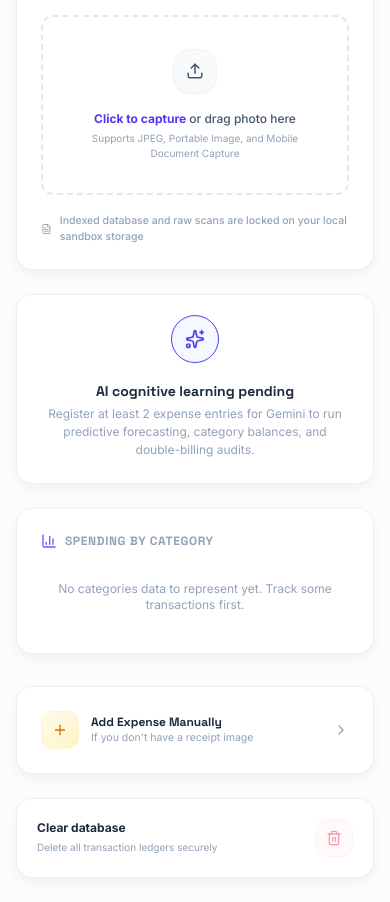
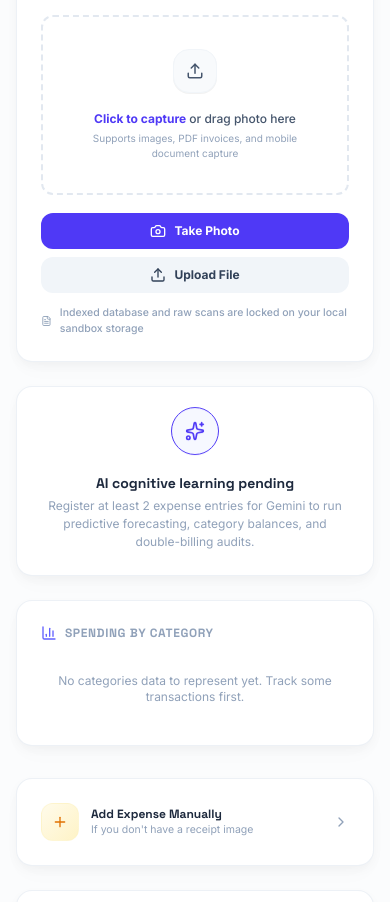
Before and after one commit to gar2lew/expense_tracker, a React (Vite) app: page / in a window 390 px wide. Shown: the part 800-1702 px from the top of the page. Built offline with nearby package versions, Linux system fonts and the light colour scheme.

Commit message:
feat: split receipt upload into camera capture and file picker for mobile

```diff
--- a/src/components/ReceiptUploader.tsx
+++ b/src/components/ReceiptUploader.tsx
@@ -13,7 +13,16 @@ export default function ReceiptUploader({ onScanSuccess }: ReceiptUploaderProps)
   const [statusMessage, setStatusMessage] = useState('');
   const [previewUrl, setPreviewUrl] = useState<string | null>(null);
   const [error, setError] = useState<string | null>(null);
+  const cameraInputRef = useRef<HTMLInputElement>(null);
   const fileInputRef = useRef<HTMLInputElement>(null);
+
+  const openCamera = () => {
+    cameraInputRef.current?.click();
+  };
+
+  const openFilePicker = () => {
+    fileInputRef.current?.click();
+  };
 
   const handleFileChange = async (file: File) => {
     if (!file) return;
@@ -74,7 +83,7 @@ export default function ReceiptUploader({ onScanSuccess }: ReceiptUploaderProps)
   };
 
   const triggerInput = () => {
-    fileInputRef.current?.click();
+    openCamera();
   };
 
   return (
@@ -116,10 +125,18 @@ export default function ReceiptUploader({ onScanSuccess }: ReceiptUploaderProps)
         } ${loading ? 'pointer-events-none' : ''}`}
       >
         <input
+          ref={cameraInputRef}
+          type="file"
+          accept="image/*"
+          capture="environment"
+          onChange={onInputChange}
+          className="hidden"
+          disabled={loading}
+        />
+        <input
           ref={fileInputRef}
           type="file"
-           accept="image/*,application/pdf"
-          capture="environment"
+          accept="image/*,application/pdf"
           onChange={onInputChange}
           className="hidden"
           disabled={loading}
@@ -166,13 +183,34 @@ export default function ReceiptUploader({ onScanSuccess }: ReceiptUploaderProps)
               <p className="text-xs font-medium text-slate-600">
                 <span className="text-indigo-600 font-bold hover:underline">Click to capture</span> or drag photo here
               </p>
-              <p className="text-[10px] text-slate-400">Supports JPEG, Portable Image, and Mobile Document Capture</p>
+              <p className="text-[10px] text-slate-400">Supports images, PDF invoices, and mobile document capture</p>
             </div>
           </div>
         )}
       </div>
 
-      <div className="mt-4.5 flex items-center gap-2 text-[10.5px] text-slate-400 font-medium">
+      <div className="flex flex-col sm:flex-row gap-2 mt-4.5 no-print">
+        <button
+          type="button"
+          onClick={openCamera}
+          disabled={loading}
+          className="inline-flex items-center justify-center gap-2 px-4 py-2.5 bg-indigo-600 hover:bg-indigo-700 text-white font-bold text-xs rounded-xl transition-all cursor-pointer disabled:opacity-40 active:scale-95"
+        >
+          <Camera className="w-4 h-4" aria-hidden="true" />
+          Take Photo
+        </button>
+        <button
+          type="button"
+          onClick={openFilePicker}
+          disabled={loading}
+          className="inline-flex items-center justify-center gap-2 px-4 py-2.5 bg-slate-100 hover:bg-slate-200 text-slate-700 font-bold text-xs rounded-xl transition-all cursor-pointer disabled:opacity-40 active:scale-95"
+        >
+          <Upload className="w-4 h-4" aria-hidden="true" />
+          Upload File
+        </button>
+      </div>
+
+      <div className="mt-3 flex items-center gap-2 text-[10.5px] text-slate-400 font-medium">
         <FileText className="w-3.5 h-3.5 text-slate-400" />
         <span>Indexed database and raw scans are locked on your local sandbox storage</span>
       </div>
```
